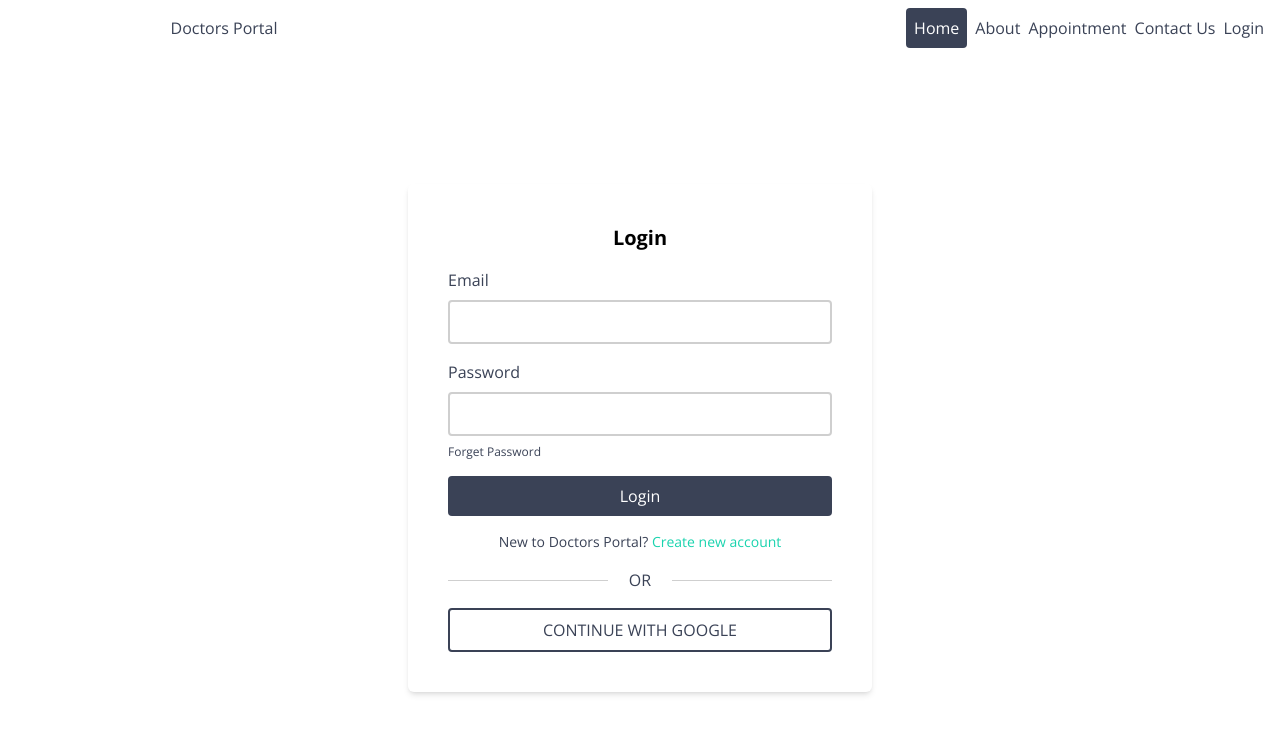
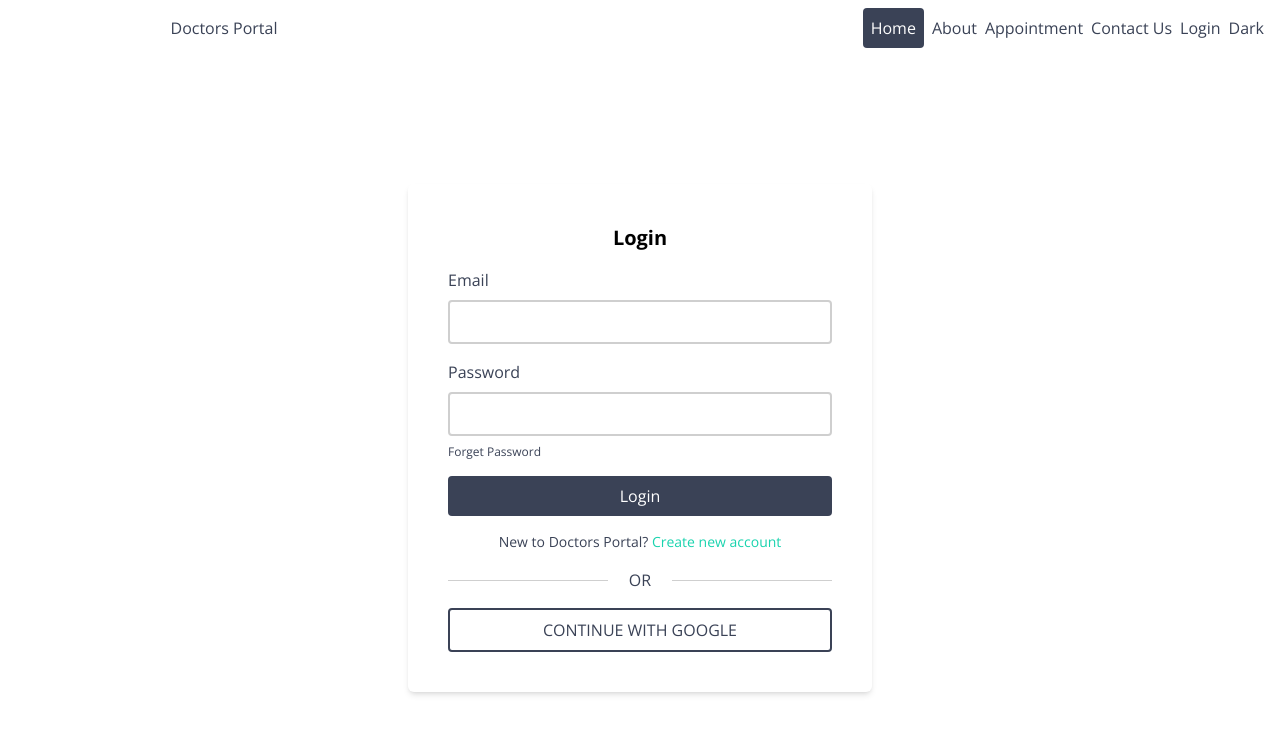
Before and after one commit to coder-emon/doctors-portal-client, a React (Create React App) app: page /login in a window 1280 px wide. Shown: the top 734 px of the page. Built offline with nearby package versions, Linux system fonts and the light colour scheme; no server answers.

Commit message:
dark light themes switcher added

```diff
--- a/public/index.html
+++ b/public/index.html
@@ -1,5 +1,5 @@
 <!DOCTYPE html>
-<html lang="en" data-theme="doctorstheme">
+<html lang="en" data-theme="dark" id="main-element">
   <head>
     <meta charset="utf-8" />
     <link rel="icon" href="%PUBLIC_URL%/favicon.ico" />
--- a/src/Components/Nav/Nav.js
+++ b/src/Components/Nav/Nav.js
@@ -1,11 +1,17 @@
-import React, { useContext, useState } from 'react';
+import React, { useContext, useEffect, useState } from 'react';
 import { Link } from 'react-router-dom';
 import { IoIosMenu } from 'react-icons/io';
 import { RxCross2 } from 'react-icons/rx';
 import { AuthContext } from '../../Context/Auth.Context';
+import { list } from 'postcss';
 const Nav = () => {
     const [isDisplay, setIsDisplay] = useState(false)
     const { user , logout} = useContext(AuthContext)
+    const htmlTag = document.getElementById("main-element");
+    const [isDark, setIsDark] = useState(false)
+    useEffect(()=>{
+        isDark ? htmlTag.setAttribute("data-theme", "dark") : htmlTag.setAttribute("data-theme", "doctorstheme")
+    },[isDark, htmlTag])
     return (
         <div>
             <div className='flex justify-between items-center container mx-auto py-2 px-4 text-accent'>
@@ -80,6 +86,9 @@ const Nav = () => {
                                     <Link to="/login">Login</Link>
                                 </li>
                         }
+                        {
+                            <li className='cursor-pointer' onClick={()=> setIsDark(!isDark)}>{isDark ? "Light" : "Dark"}</li>
+                        }
                     </ul>
                 </div>
             </div>
--- a/tailwind.config.js
+++ b/tailwind.config.js
@@ -28,6 +28,7 @@ module.exports = {
 
         },
       },
+      "dark"
     ],
   },
 }
```
